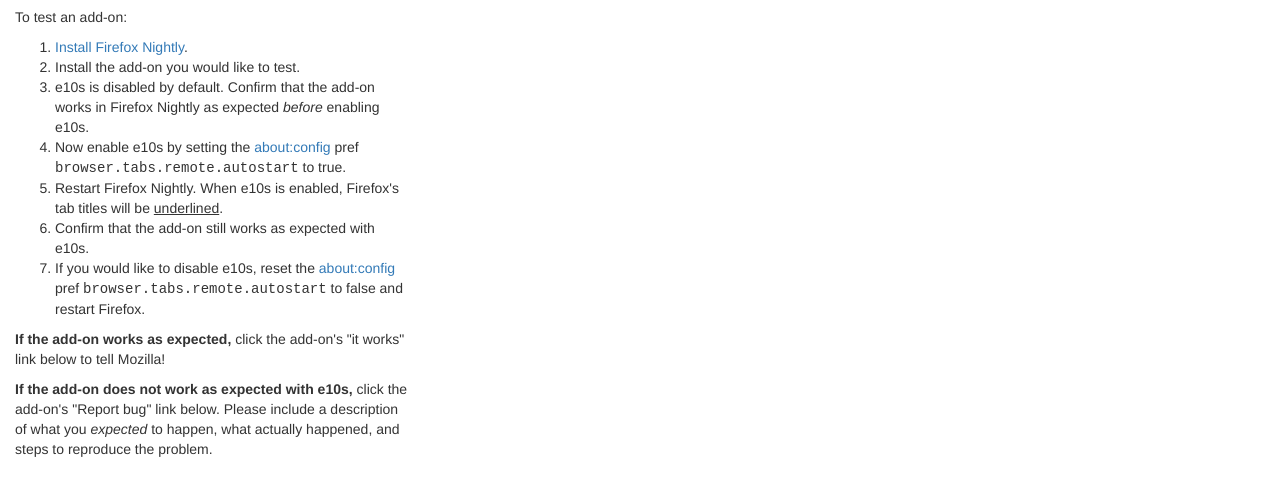
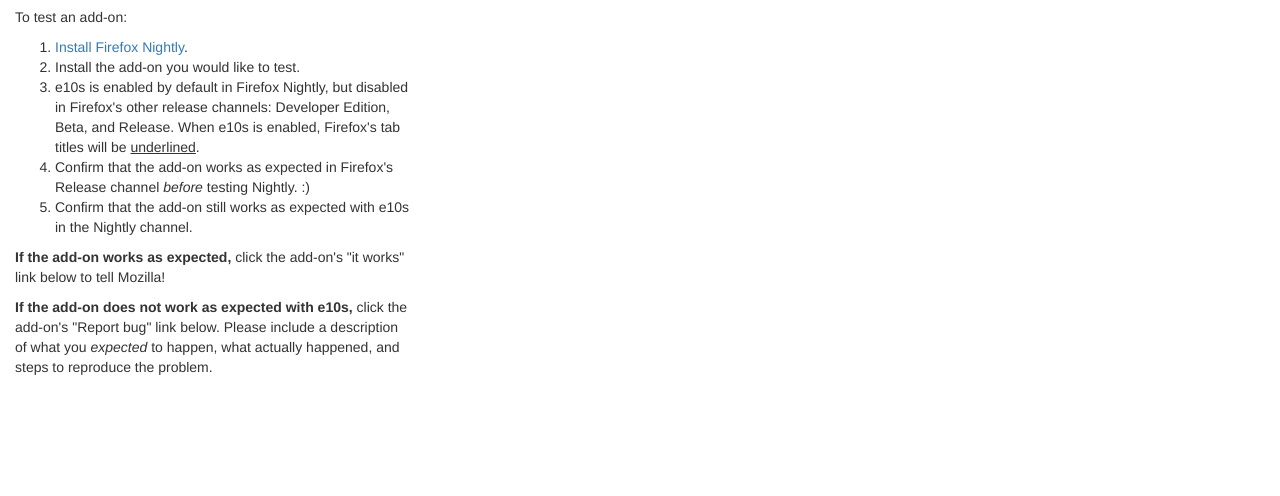
Before and after one commit to cpeterso/arewee10syet, a plain HTML site: page index.html in a window 1280 px wide. Shown: the part 102-598 px from the top of the page. Drawn offline with nearby package versions, Linux system fonts and the light colour scheme.

Commit message:
e10s is enabled by default in Nightly

```diff
--- a/index.html
+++ b/index.html
@@ -24,11 +24,9 @@
             <ol>
                 <li><a href="https://nightly.mozilla.org/">Install Firefox Nightly</a>.</li>
                 <li>Install the add-on you would like to test.</li>
-                <li>e10s is disabled by default. Confirm that the add-on works in Firefox Nightly as expected <i>before</i> enabling e10s.</li>
-                <li>Now enable e10s by setting the <a href="http://kb.mozillazine.org/About:config">about:config</a> pref <tt>browser.tabs.remote.autostart</tt> to true.</li>
-                <li>Restart Firefox Nightly. When e10s is enabled, Firefox's tab titles will be <u>underlined</u>.</li>
-                <li>Confirm that the add-on still works as expected with e10s.</li>
-                <li>If you would like to disable e10s, reset the <a href="http://kb.mozillazine.org/About:config">about:config</a> pref <tt>browser.tabs.remote.autostart</tt> to false and restart Firefox.</li>
+                <li>e10s is enabled by default in Firefox Nightly, but disabled in Firefox's other release channels: Developer Edition, Beta, and Release. When e10s is enabled, Firefox's tab titles will be <u>underlined</u>.</li>
+                <li>Confirm that the add-on works as expected in Firefox's Release channel <i>before</i> testing Nightly. :)</li>
+                <li>Confirm that the add-on still works as expected with e10s in the Nightly channel.</li>
             </ol>
             <p><b>If the add-on works as expected,</b> click the add-on's "it works" link below to tell Mozilla!</p>
             <p><b>If the add-on does not work as expected with e10s,</b> click the add-on's "Report bug" link below. Please include a description of what you <i>expected</i> to happen, what actually happened, and steps to reproduce the problem.</p>
```
